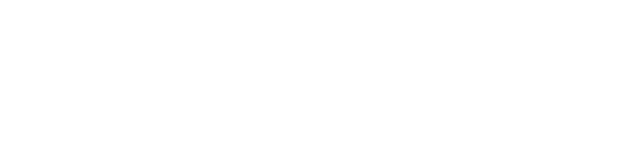
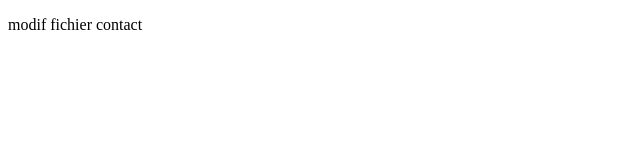
Before and after one commit to kev-azn/exogitsoloavance, a plain HTML site: page contact.html in a window 1280 px wide. Shown: the whole page, without its empty margins (0-640 px from the left). Drawn offline with Linux system fonts and the light colour scheme.

Commit message:
modit contact.html sur branch contact

```diff
--- a/contact.html
+++ b/contact.html
@@ -7,6 +7,6 @@
     <title>Document</title>
 </head>
 <body>
-
+    <p>modif fichier contact</p>
 </body>
 </html>
```
